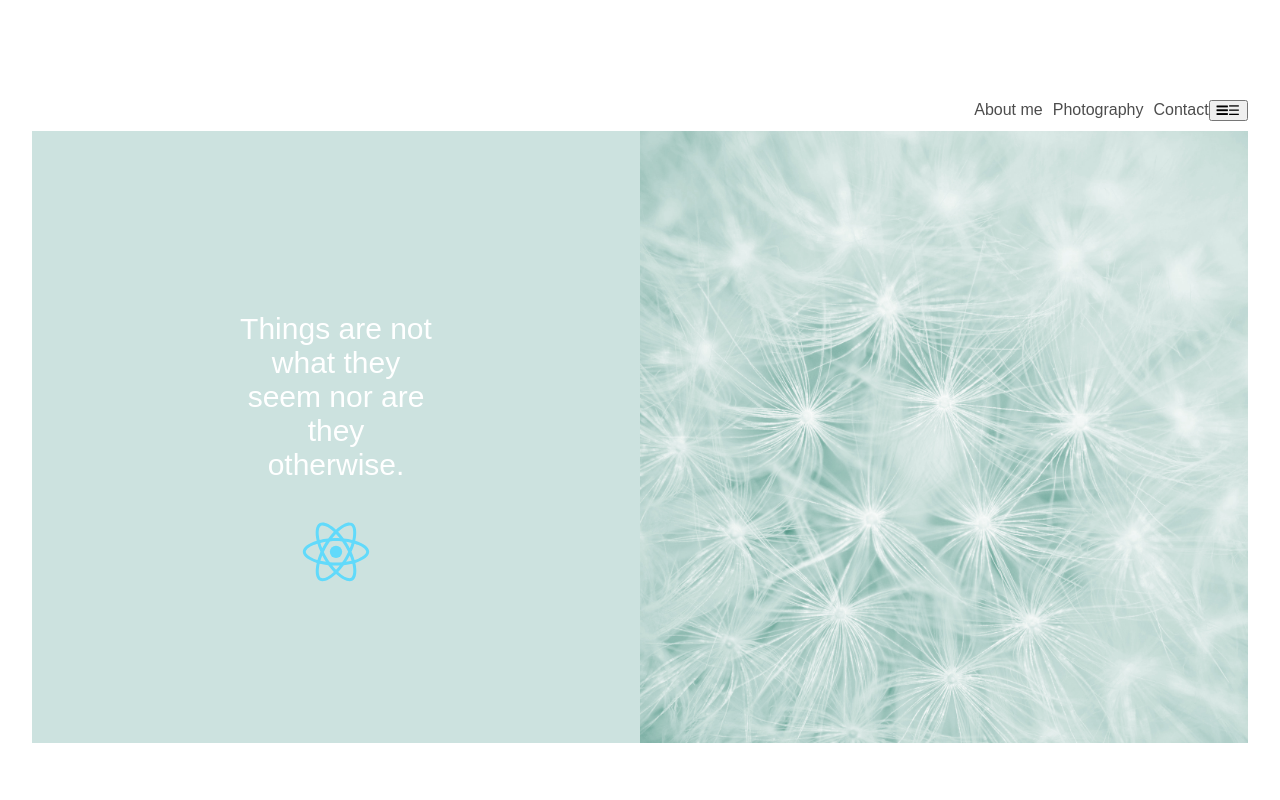
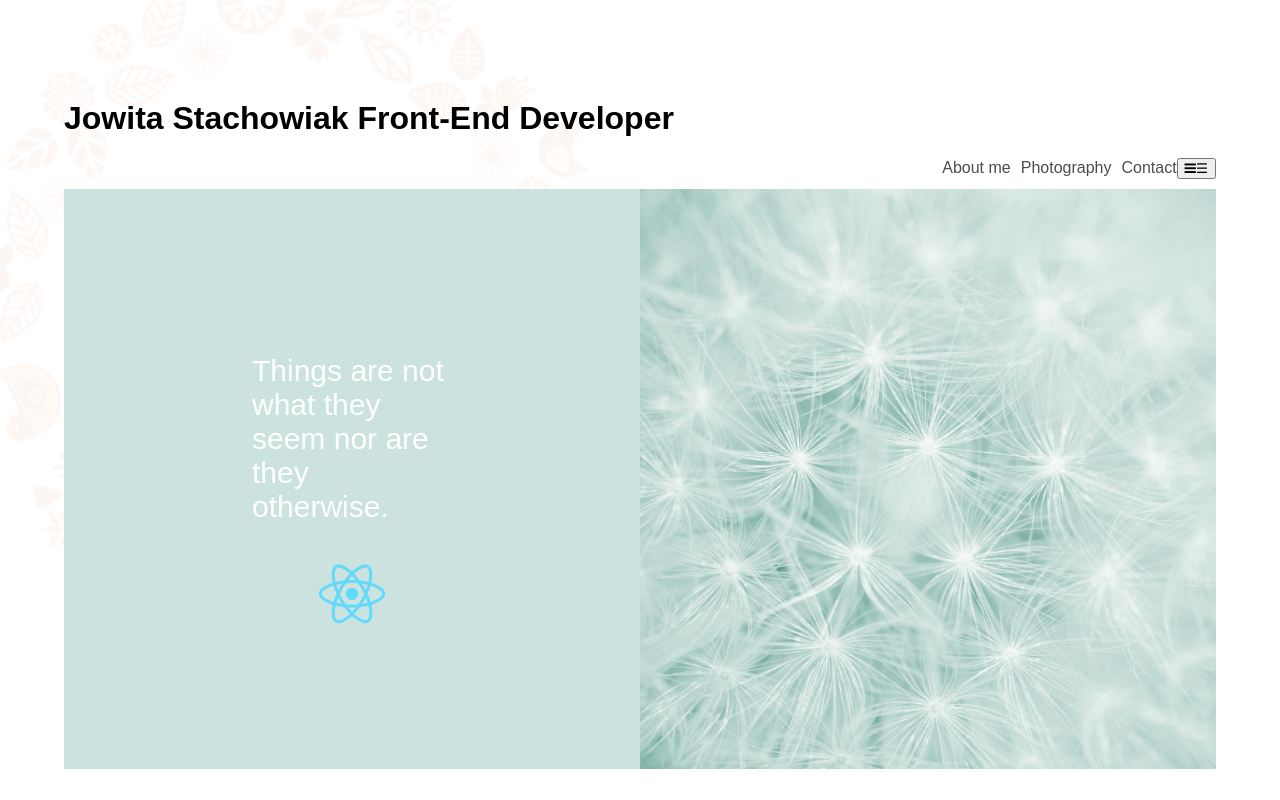
Before and after one commit to crazylittlepolka/portfolio, a React (Create React App) app: page / in a window 1280 px wide. Built offline with nearby package versions, Linux system fonts and the light colour scheme.

Commit message:
Adding spinning floral wreth in background

```diff
--- a/src/App.css
+++ b/src/App.css
@@ -1,11 +1,19 @@
 .App {
-  text-align: center;
-  width: 95%;
+
+  width: 90%;
   margin: 100px auto 0;
+}
+.back_graphic {
+  width: 50vw;
+  position: absolute;
+  z-index: -1;
+  top: -30px;
+  left: -30px;
+  opacity: 0.5;
+  animation: App-logo-spin infinite 200s linear;
 }
 
 .App-logo {
-
   height: 80px;
 }
 
--- a/src/App.js
+++ b/src/App.js
@@ -1,6 +1,7 @@
 import React, { Component } from 'react';
 import logo from './logo.svg';
 import dandelion from './dandelion_01.jpg';
+import wreth from './wreth.png'
 import './App.css';
 
 class App extends Component {
@@ -8,6 +9,9 @@ class App extends Component {
     return (
       <div className="App">
 
+        <img src={wreth} className="back_graphic" alt="floral wreth" />
+
+        <h1 className="layout_name">Jowita Stachowiak Front-End Developer</h1>
         <nav className="layout_nav">
           <a href="">About me</a>
           <a href="">Photography</a>
@@ -17,21 +21,22 @@ class App extends Component {
             <i className="fa fa-bars">&#9776;</i>
           </button>
         </nav>
+
         <div className="main">
 
+          <div className="layout_header">
 
-
-          <div className="layout_header">
             <header className="App-header">
-
               <h1 className="App-title">Things are not what they seem nor are they otherwise.</h1>
                <img src={logo} className="App-logo" alt="logo" />
             </header>
           </div>
+
           <div className="layout_photo">
             <img src={dandelion} className="photo" alt="dandelion photo"/>
           </div>
         </div>
+
         <p className="App-intro">
 
         </p>
```
Also changed, not shown: src/wreth.png (added).
